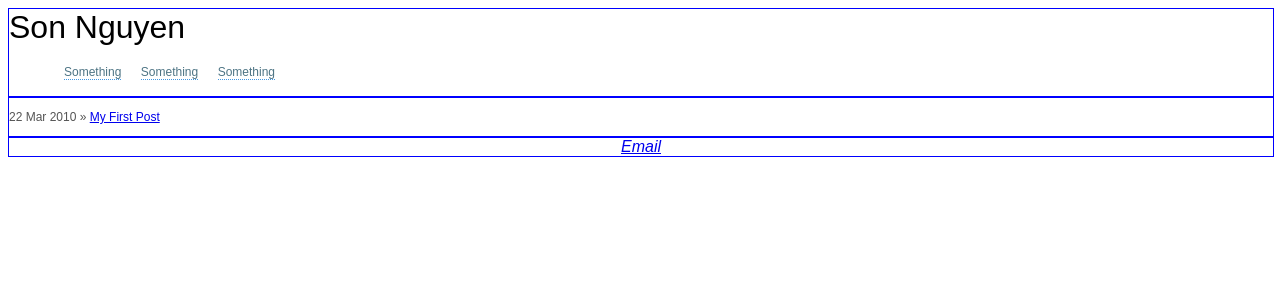
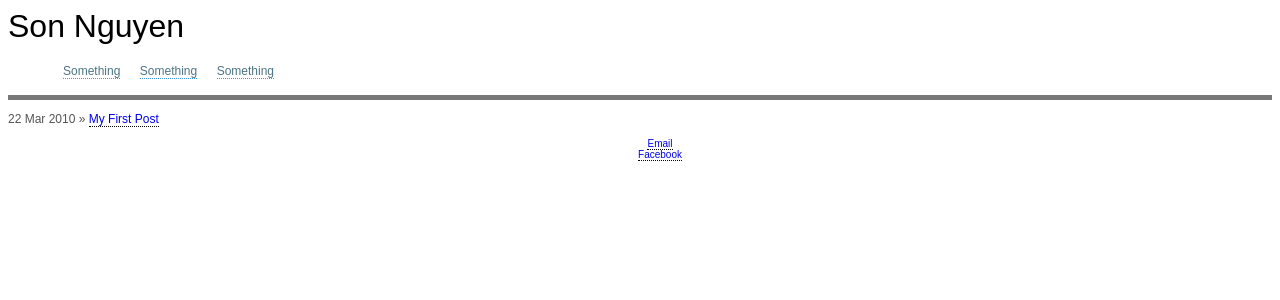
Before and after one commit to son-nguyen/son-nguyen.github.com, a Jekyll site: the page built from index.html, in a window 1280 px wide. Shown: the top 300 px of the page. Built offline with Jekyll 4.4.1, drawn with Linux system fonts in a browser that asks for light colours.

Commit message:
major changes in website

```diff
--- a/_layouts/default.html
+++ b/_layouts/default.html
@@ -27,8 +27,11 @@
             {{ content }}
         </div>
 
-       <div id="footer">
-            <em><a href="mailto:son.nguyeun@gmail.com">Email</a></em>
-       </div>
+        <div id="footer">
+            <ul>
+                <li><a href="mailto:son.nguyeun@gmail.com">Email</a></li>
+                <li><a href="http://www.facebok.com/anh.son">Facebook</a></li>
+            </ul>
+        </div>
     </body>
 </html>
--- a/stylesheets/style.css
+++ b/stylesheets/style.css
@@ -4,12 +4,17 @@ body {
 }
 
 div {
-    border: 1px blue solid;
     width: 100%;
+}
+
+a {
+    text-decoration: none;
+    border-bottom: 1px dotted #000;
 }
 
 /* HEADER STYLING START ------------------------*/
 #header {
+    border-bottom: 5px solid #787878;
 }
 
 #header ul {
@@ -60,4 +65,9 @@ div {
 /* FOOTER STYLING START ------------------------*/
 #footer {
     text-align: center;
+    font-size: 10px;
 }
+
+#footer ul {
+    list-style-type: none;
+}
```
